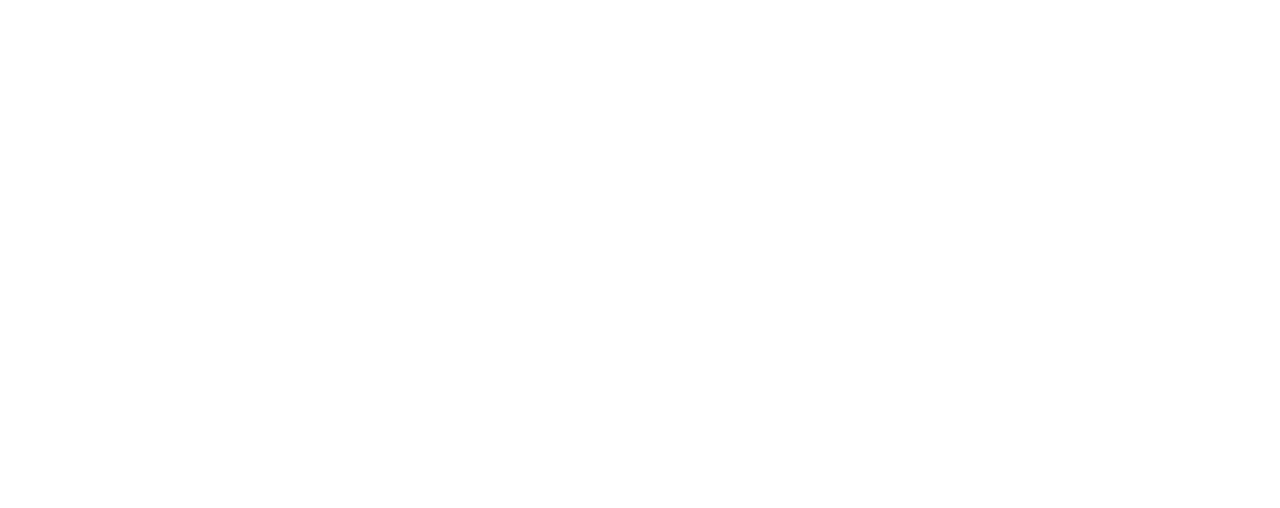
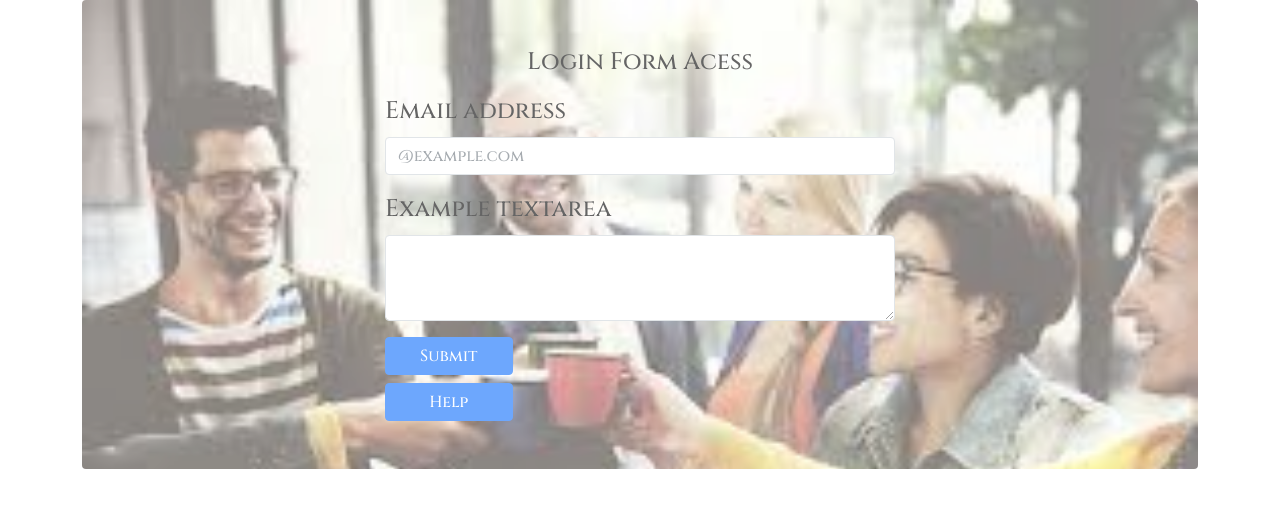
Before and after one commit to delugegt/login-form, a plain HTML site: page index.html in a window 1280 px wide. Drawn offline with Linux system fonts and the light colour scheme; files that its build step writes are made by us from their sources.

Commit message:
commit pré-final

```diff
--- /dev/null
+++ b/css/style.css
@@ -0,0 +1,14 @@
+
+.bg-image {
+  background-image: url('./download.jpg');
+  background-repeat: no-repeat;
+  background-size:100%;
+  opacity: 0.6;
+  height: auto;
+   }
+
+.titulo {
+  color: black;
+  font-family: 'Cinzel', serif;
+  font-size: 24px;
+}
--- a/index.html
+++ b/index.html
@@ -3,13 +3,39 @@
   <head>
     <link rel="stylesheet" type="text/css" href="bootstrap/css/bootstrap.min.css">
     <link rel="stylesheet" type="text/css" href="css/style.css">
+    <link rel="preconnect" href="https://fonts.gstatic.com">
+<link href="https://fonts.googleapis.com/css2?family=Cinzel:wght@500&display=swap" rel="stylesheet">
     <meta chasert="utf-8">
     <title> Login Form </title>
 
   </head>
-  <section id="form">
-    <div class="container-fluid text-center" >
+  <section class="fomulario">
+    <div class="container">
+      <div
+        class="bg-image p-5 shadow-1-strong rounded mb-5 text-white"
+        style="background-image: url('img/download.jpg');"
+      >
+    <h1 class="mb-3 h2 text-center titulo">Login Form Acess</h1>
 
+      <div class="col-md-6 offset-md-3 titulo">
+        <div class ="row">
+          <div class="mb-3">
+            <label for="exampleFormControlInput1" class="form-label">Email address</label>
+            <input type="email" class="form-control" id="exampleFormControlInput1" placeholder="@example.com">
+          </div>
+        </div>
+        <div class="row">
+          <div class="mb-3">
+            <label for="exampleFormControlTextarea1" class="form-label">Example textarea</label>
+            <textarea class="form-control" id="exampleFormControlTextarea1" rows="3"></textarea>
+          </div>
+        </div>
+        <div class="d-grid gap-2 col-sm-3">
+          <button class="btn btn-primary" type="button">Submit</button>
+          <button class="btn btn-primary" type="button">Help</button>
+        </div>
+      </div>
+    </div>
     </div>
   </section>
 </html>
```
Also changed, not shown: img/download.jpg (added), 1 other file.
